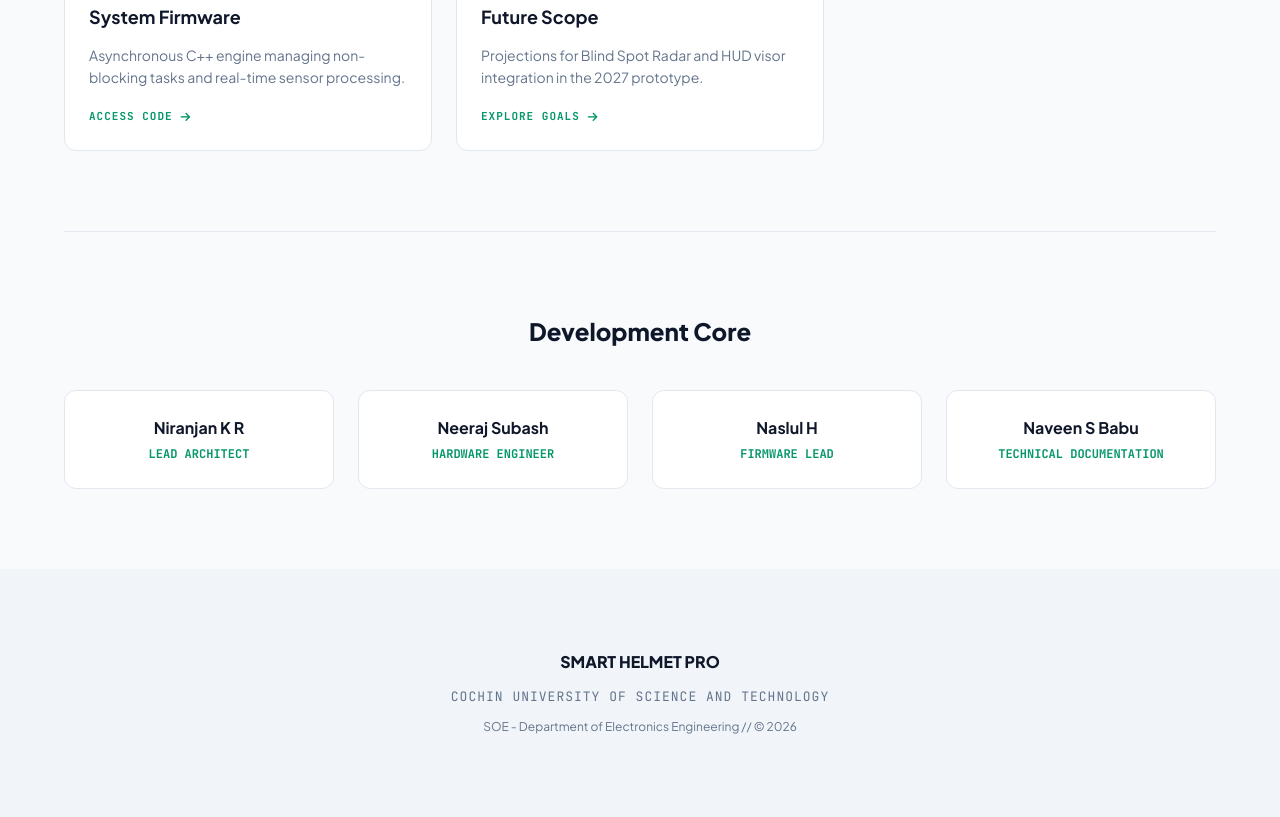
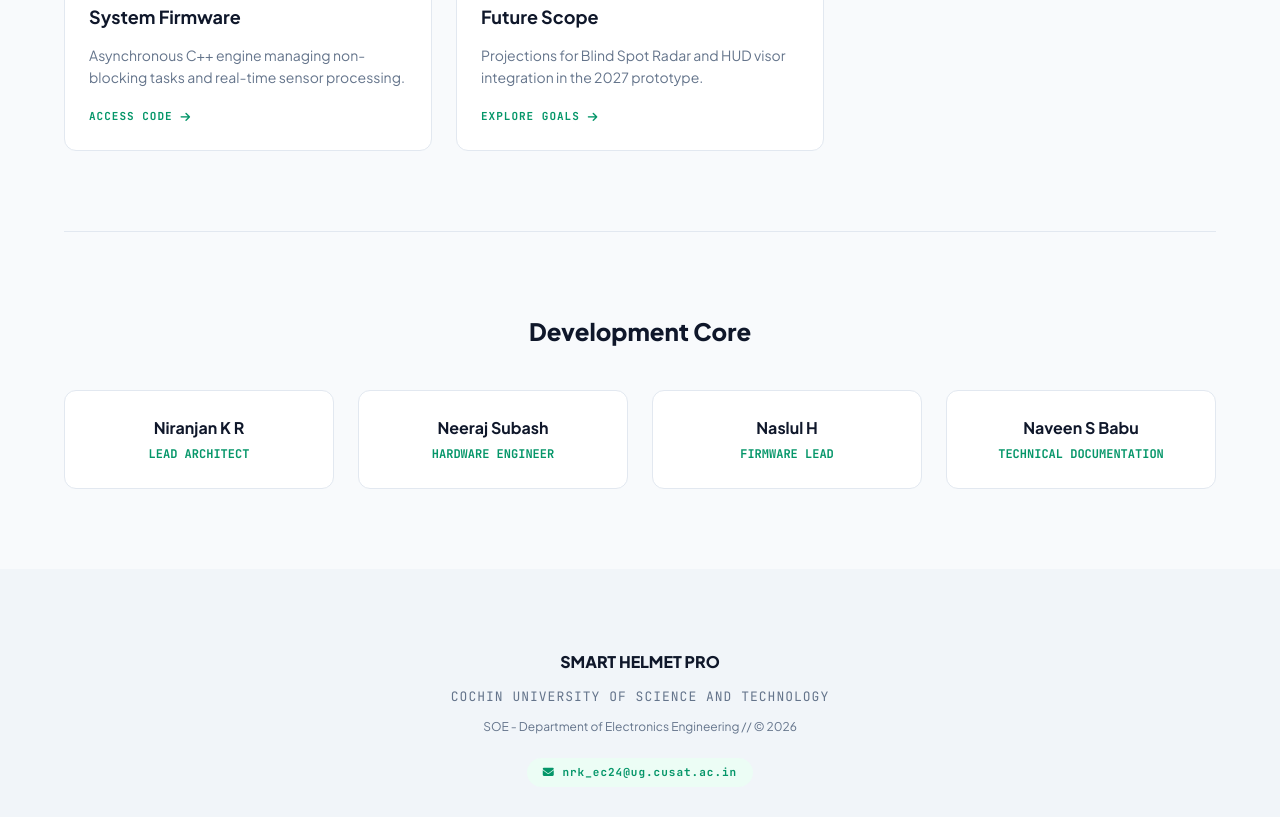
Before and after one commit to itsmeniranjankr/Smart-Helmet-System, a plain HTML site: page index.html in a window 1280 px wide. Shown: the part 1087-1904 px from the top of the page. Drawn offline with Linux system fonts and the light colour scheme.

Commit message:
Update index.html

```diff
--- a/index.html
+++ b/index.html
@@ -342,6 +342,11 @@
             <span class="footer-logo">SMART HELMET PRO</span>
             <p class="cusat-info">COCHIN UNIVERSITY OF SCIENCE AND TECHNOLOGY</p>
             <p style="font-size: 12px; color: var(--text-muted); margin-top: 10px;">SOE - Department of Electronics Engineering // © 2026</p>
+            <div style="margin-top: 20px;">
+                <a href="mailto:niranjan_ec24@ug.cusat.ac.in" class="badge" style="text-decoration: none; text-transform: lowercase;">
+                    <i class="fa-solid fa-envelope"></i> nrk_ec24@ug.cusat.ac.in
+                </a>
+            </div>
         </div>
     </footer>
 
```
